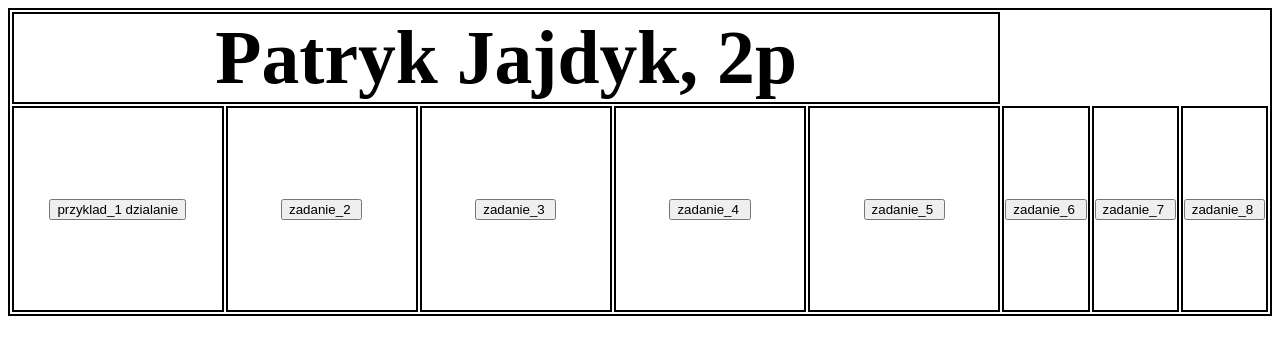
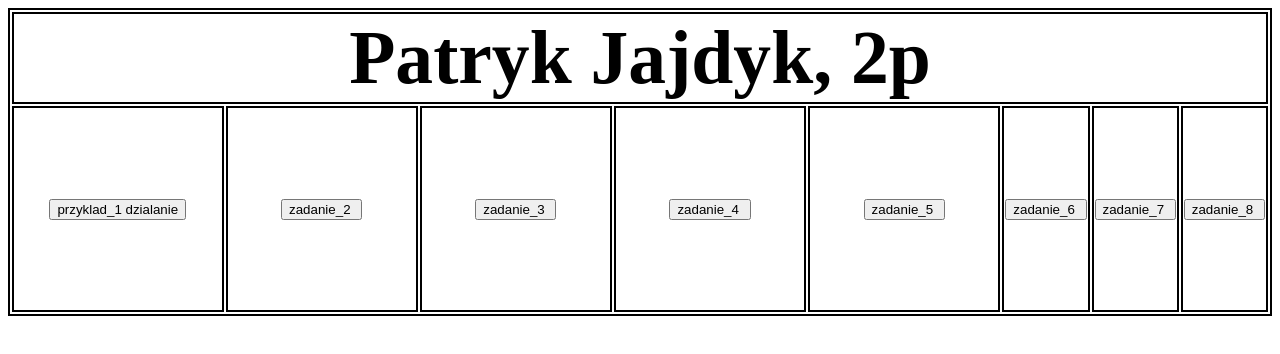
Before and after one commit to ZelazneKrzeslo/JavaScript-2, a plain HTML site: page index.html in a window 1280 px wide. Drawn offline with Linux system fonts and the light colour scheme.

Commit message:
Update index.html

```diff
--- a/index.html
+++ b/index.html
@@ -83,7 +83,7 @@ td, th
 </style>
 
 <table>
-    <tr><td colspan="5" id="head"> Patryk Jajdyk, 2p</td></tr>
+    <tr><td colspan="9" id="head"> Patryk Jajdyk, 2p</td></tr>
     <tr>
     <td id="body"> <input type="button" name="przycisk" value="przyklad_1 dzialanie" onclick="WinOpen_Jajdyk(' ')">      </td>
     <td id="body"> <input type="button" name="przycisk" value="zadanie_2 "           onclick="WinOpen_Jajdyk_2(' ')">    </td>
```
